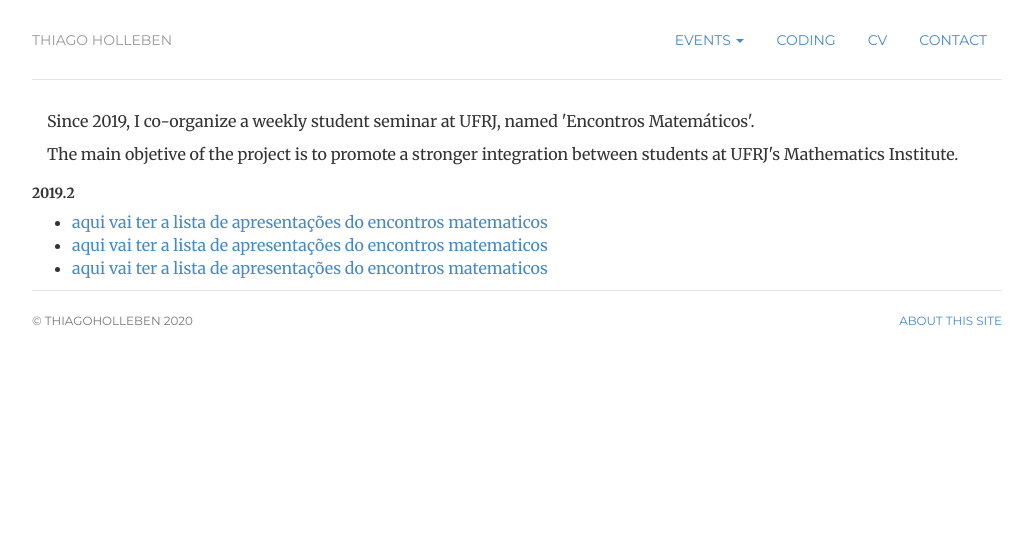
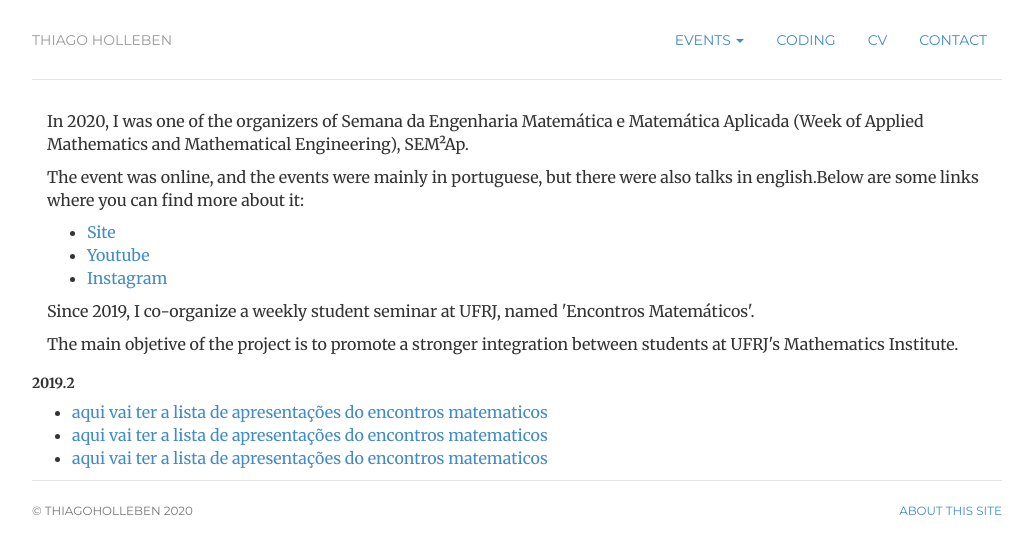
Before and after one commit to hollebenthiago/hollebenthiago.github.io, a Jekyll site: the page built from organized/index.html, in a window 1280 px wide. Shown: the top 554 px of the page, without its empty margins (123-1156 px from the left). Built offline with Jekyll 4.4.1, drawn with Linux system fonts in a browser that asks for light colours.

Commit message:
adding semap

```diff
--- a/organized/index.html
+++ b/organized/index.html
@@ -10,6 +10,13 @@ description: Thiago Holleben is a graduate student at UFRJ.
 ---
 <!-- <div class="jumbotron"> -->
 <div class='container'>
+    <p>In 2020, I was one of the organizers of Semana da Engenharia Matemática e Matemática Aplicada (Week of Applied Mathematics and Mathematical Engineering), SEM²Ap.</p>
+    <p>The event was online, and the events were mainly in portuguese, but there were also talks in english.Below are some links where you can find more about it: </p>
+    <ul>
+        <li><a href="semap.rio.br">Site</a></li>
+        <li><a href="https://www.youtube.com/channel/UC14NMQ5cOsSuLrAQGGa2T4Q">Youtube</a></li>
+        <li><a href="https://www.instagram.com/semap.rio/">Instagram</a></li>
+    </ul>
     <p class='need-to-justify'>Since 2019, I co-organize a weekly student seminar at UFRJ, named 'Encontros Matemáticos'.</p>
     <p class='need-to-justify'>The main objetive of the project is to promote a stronger integration between students at UFRJ's Mathematics Institute.</p>
 </div>
```
